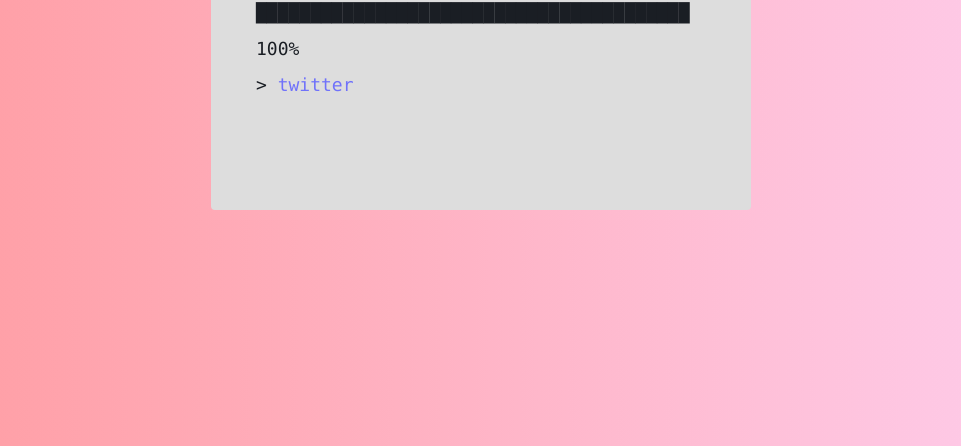
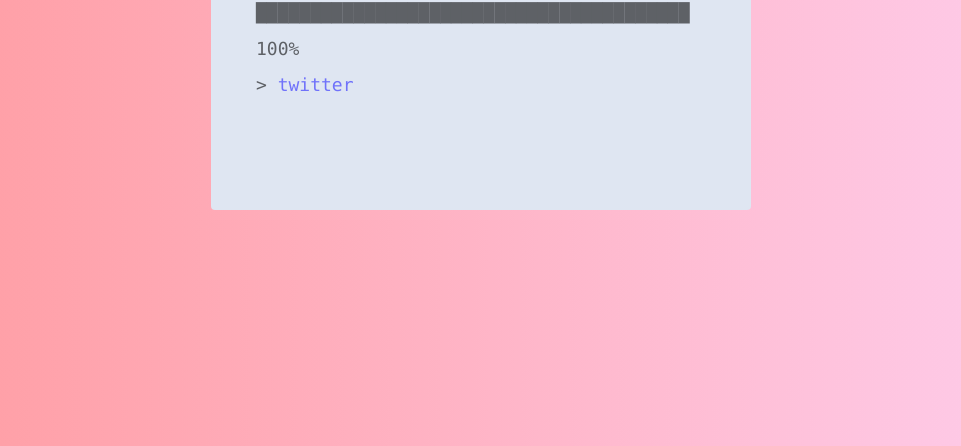
Before and after one commit to gblrfgr/gblrfgr.github.io, a plain HTML site: page index.html in a window 1280 px wide. Shown: the part 354-800 px from the top of the page, without its empty margins (159-1120 px from the left). Drawn offline with Linux system fonts and the light colour scheme.

Commit message:
Updated colors and other quality-of-life

```diff
--- a/index.html
+++ b/index.html
@@ -4,6 +4,8 @@
 <head>
     <meta charset="UTF-8">
     <meta name="viewport" content="width=device-width, initial-scale=1.0">
+    <title>Juniper Mills | Software Developer</title>
+    <link rel="icon" type="image/png" href="resources/favicon.png">
     <link rel="stylesheet" href="resources/style.css">
     <link rel="stylesheet" href="resources/termynal.css">
 </head>
--- a/resources/style.css
+++ b/resources/style.css
@@ -1,6 +1,6 @@
 body {
-    --color-bg: #ddd;
-    --color-text: #1a1e24;
+    --color-bg: #DFE6F2;
+    --color-text: #5E6166;
     --color-text-subtle: #D76D77;
 
     padding: 0; margin: 0;
```
Also changed, not shown: resources/favicon.png (added).
